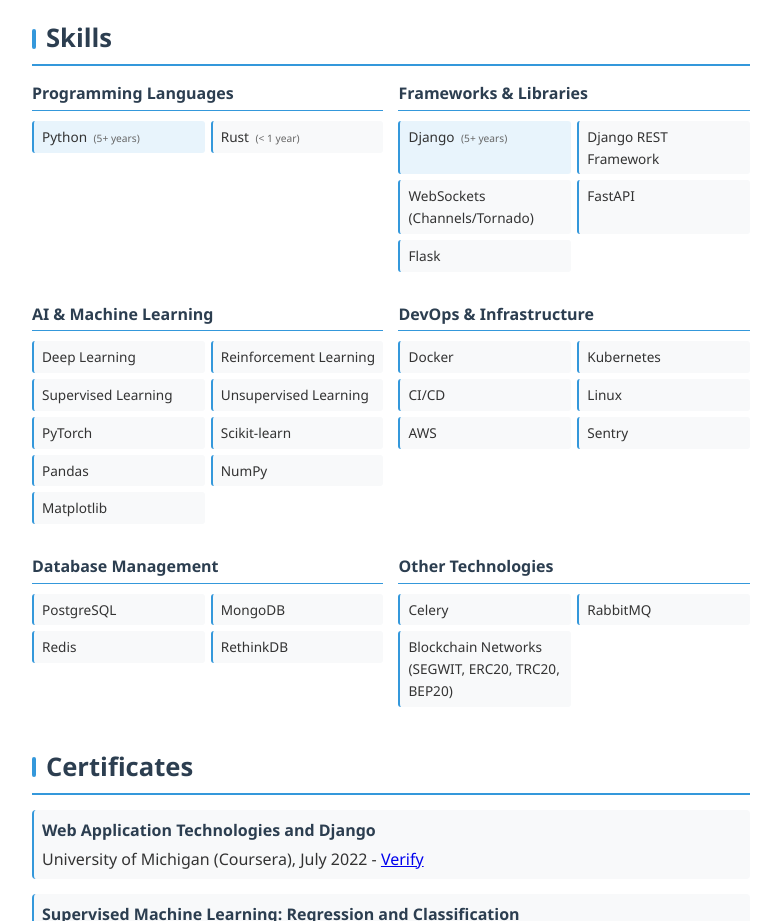
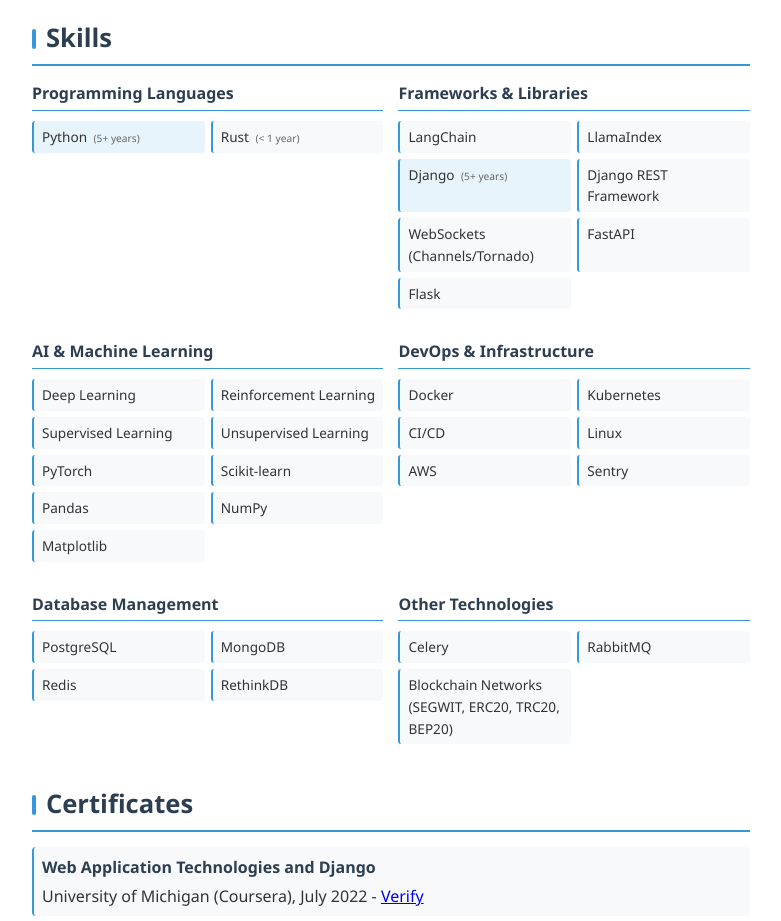
Before and after one commit to mrdjango/cv, a plain HTML site: page index.html in a window 1280 px wide. Shown: the part 3720-4641 px from the top of the page, without its empty margins (249-1030 px from the left). Drawn offline with Linux system fonts and the light colour scheme.

Commit message:
feat: Add LangChain and LlamaIndex to Frameworks & Libraries skills

```diff
--- a/index.html
+++ b/index.html
@@ -526,6 +526,8 @@
                 <div class="skills-category">
                     <h3>Frameworks & Libraries</h3>
                     <div class="skills-grid">
+                        <div class="skill-item">LangChain</div>
+                        <div class="skill-item">LlamaIndex</div>
                         <div class="skill-item featured">Django <span class="years">(5+ years)</span></div>
                         <div class="skill-item">Django REST Framework</div>
                         <div class="skill-item">WebSockets (Channels/Tornado)</div>
```
